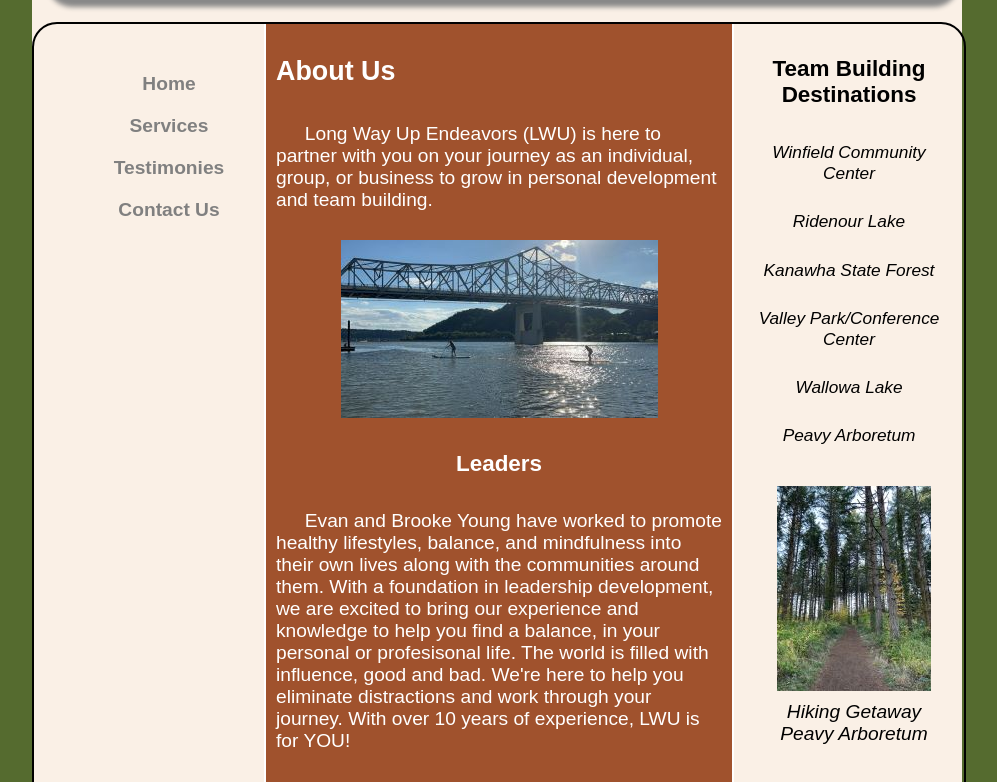
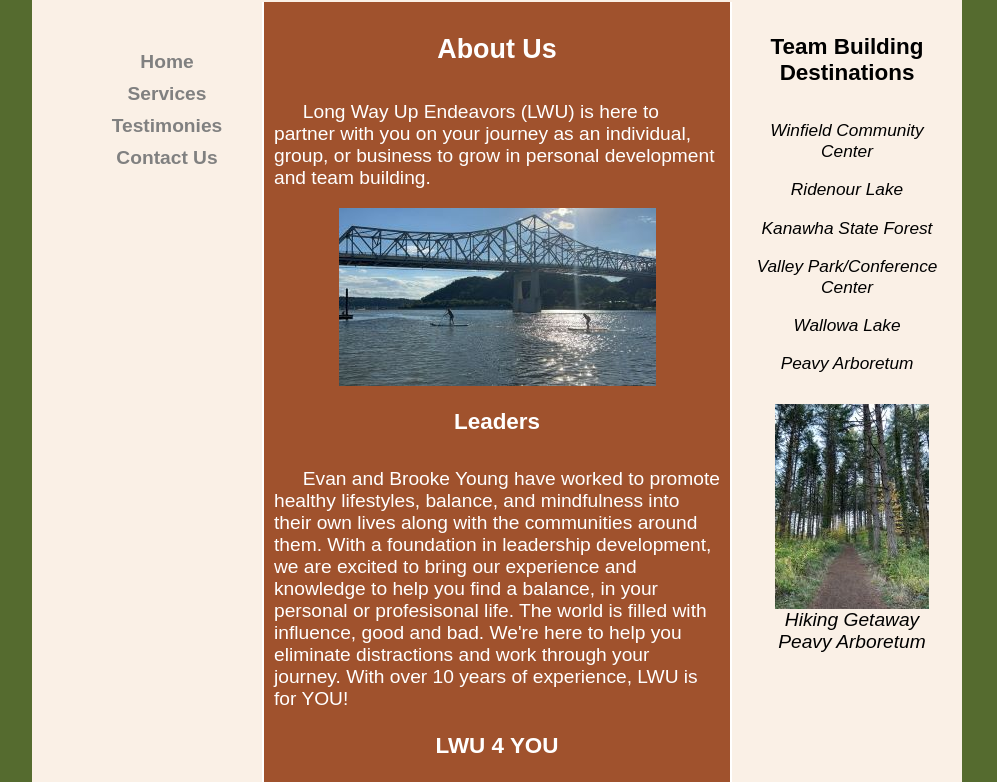
Before and after one commit to ByoungPSC/410YoungLWU, a plain HTML site: page index.html in a window 1280 px wide. Shown: the part 340-1122 px from the top of the page, without its empty margins (143-1140 px from the left). Drawn offline with Linux system fonts and the light colour scheme.

Commit message:
Add files via upload

```diff
--- a/css/styles.css
+++ b/css/styles.css
@@ -12,7 +12,6 @@
 * {
     margin-left: 0px;
 	margin-right: 0px;
-    padding-bottom: 10px;
 }
 
 
@@ -55,6 +54,7 @@ container {
 #container {
     width: 930px;
     border-width: 0px;
+	border-radius: 25px;
     margin: 0 auto;
     background-color: linen;
 }
@@ -143,7 +143,6 @@ aside p {
 
 h2 {
     font-size: 1.4em;
-	font-family:
     text-align: center;
     padding-bottom: 0.5em;
 }
@@ -188,7 +187,6 @@ footer {
 #wrapper {
     width: 930px;
     margin-bottom: 10px;
-    border: 2px solid;
     border-radius: 25px;
 }
 
```
